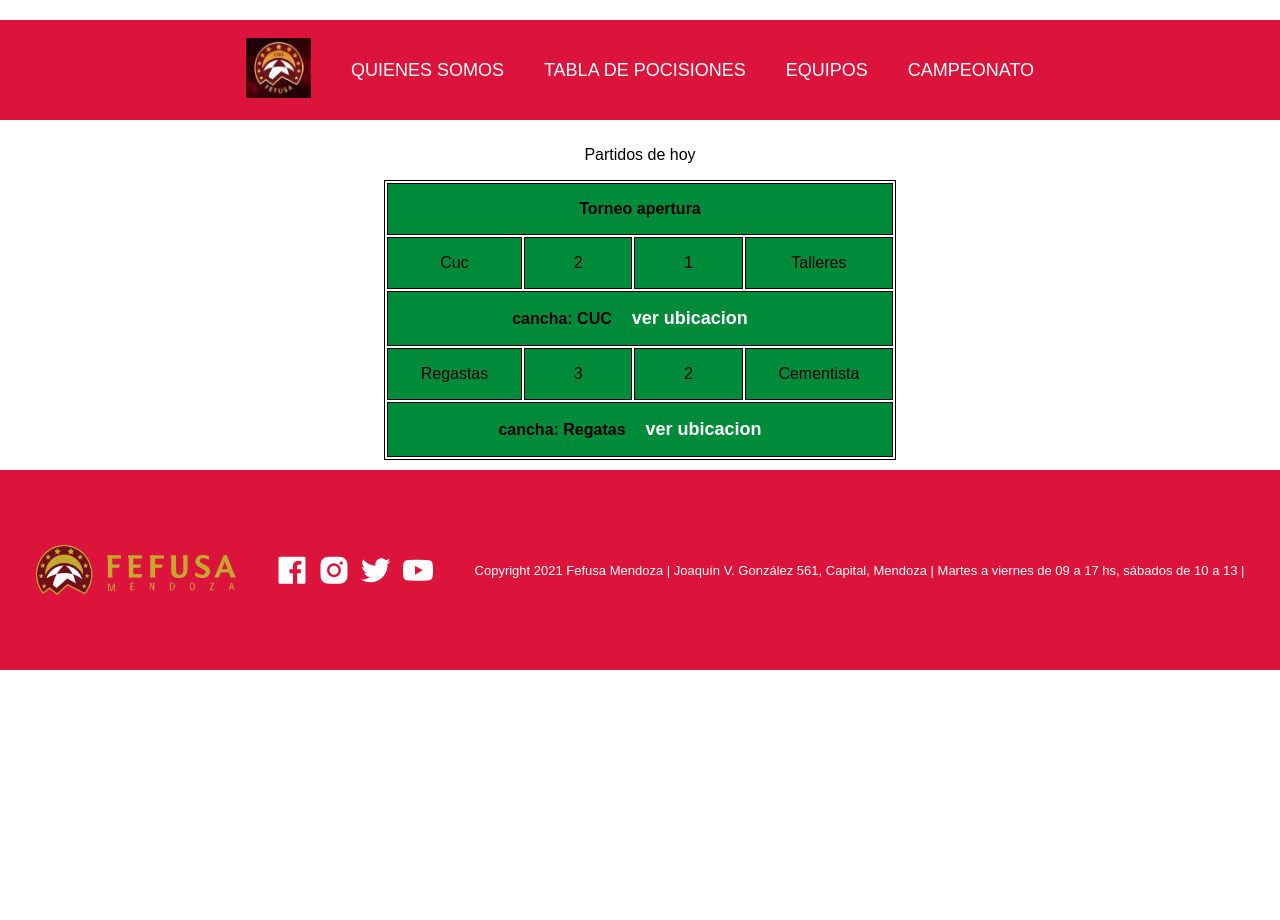
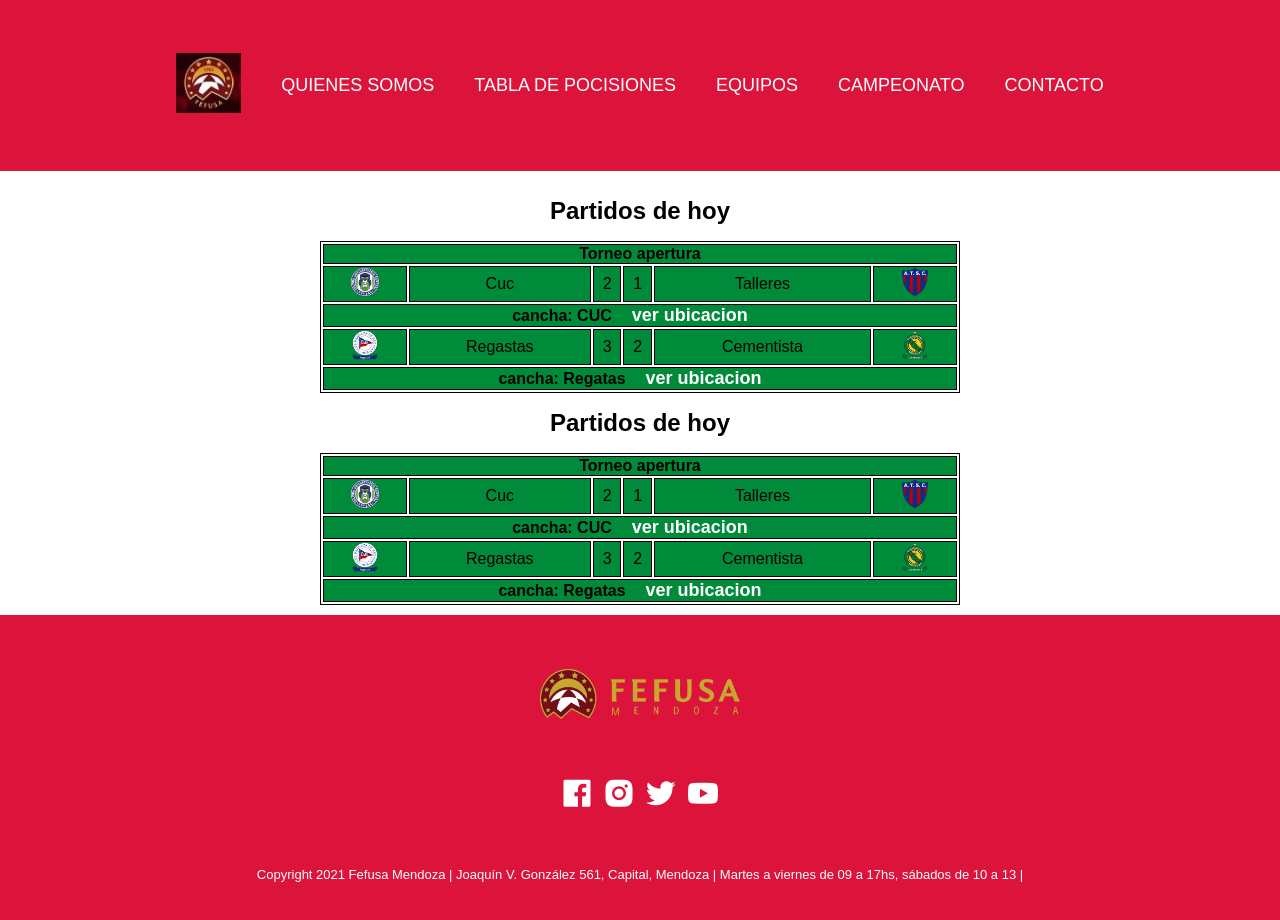
Before and after one commit to NicolasVentu/proyecto_codo_a_codo, a plain HTML site: page home.html in a window 1280 px wide. Before the commit the page ends 820 px from the top, so only its background shows below. Drawn offline with nearby package versions, Linux system fonts and the light colour scheme.

Commit message:
cambios 1

```diff
--- a/home.html
+++ b/home.html
@@ -18,33 +18,70 @@
             <a href="tabla_de_pocisiones .html">TABLA DE POCISIONES</a>
             <a href="equipos.html">EQUIPOS</a>
             <a href="campeonato.html">CAMPEONATO</a>
+            <a href="campeonato.html">CONTACTO</a>
         </div>
         <div class="contenido">
 
             <table>
-                <caption>Partidos de hoy</caption>
+                <caption>
+                    <h2>Partidos de hoy</h2>
+                </caption>
                 <tr>
-                    <th colspan="4">Torneo apertura</th>
+                    <th colspan="6">Torneo apertura</th>
                 </tr>
                 <tr>
+                    <td><img src="C.U.C.png" width="30" height="30" alt="imagen" id="cuc"></td>
                     <td>Cuc</td>
                     <td>2</td>
                     <td>1</td>
                     <td>Talleres</td>
+                    <td><img src="talleres.png" width="30" height="30" alt="imagen" id="regatas"></td>
                 </tr>
-                <th colspan="4">cancha: CUC<a href="https://maps.app.goo.gl/J2ggs2pcDeAK1MAU9" target="_blank">ver ubicacion</a></th>
+                <th colspan="6">cancha: CUC<a href="https://maps.app.goo.gl/J2ggs2pcDeAK1MAU9" target="_blank">ver
+                        ubicacion</a></th>
                 <tr>
+                    <td><img src="regatas.png" width="30" height="30" alt="imagen" id="regatas"></td>
                     <td>Regastas</td>
                     <td>3</td>
                     <td>2</td>
                     <td>Cementista</td>
+                    <td><img src="CEMENTISTA B.png" width="30" height="30" alt="imagen" id="regatas"></td>
                 </tr>
-                <th colspan="4">cancha: Regatas<a href=https://maps.app.goo.gl/GTEEHVrRydwo5LPq9 target="_blank">ver ubicacion</a></th>
+                <th colspan="6">cancha: Regatas<a href=https://maps.app.goo.gl/GTEEHVrRydwo5LPq9 target="_blank">ver
+                        ubicacion</a></th>
+            </table>
+            <table>
+                <caption>
+                    <h2>Partidos de hoy</h2>
+                </caption>
+                <tr>
+                    <th colspan="6">Torneo apertura</th>
+                </tr>
+                <tr>
+                    <td><img src="C.U.C.png" width="30" height="30" alt="imagen" id="cuc"></td>
+                    <td>Cuc</td>
+                    <td>2</td>
+                    <td>1</td>
+                    <td>Talleres</td>
+                    <td><img src="talleres.png" width="30" height="30" alt="imagen" id="regatas"></td>
+                </tr>
+                <th colspan="6">cancha: CUC<a href="https://maps.app.goo.gl/J2ggs2pcDeAK1MAU9" target="_blank">ver
+                        ubicacion</a></th>
+                <tr>
+                    <td><img src="regatas.png" width="30" height="30" alt="imagen" id="regatas"></td>
+                    <td>Regastas</td>
+                    <td>3</td>
+                    <td>2</td>
+                    <td>Cementista</td>
+                    <td><img src="CEMENTISTA B.png" width="30" height="30" alt="imagen" id="regatas"></td>
+                </tr>
+                <th colspan="6">cancha: Regatas<a href=https://maps.app.goo.gl/GTEEHVrRydwo5LPq9 target="_blank">ver
+                        ubicacion</a></th>
             </table>
         </div>
 
         <div class="footer">
-            <img src="logoFefusaNegro.png" width="200" height="50" alt="imagen" id="fefusa">
+            <img class="fefusa" src="logoFefusaNegro.png" width="200" height="50" alt="imagen" id="fefusa">
             <div class="botones">
                 <a href="https://www.facebook.com/fefusamendoza/?locale=es_LA" target="_blank"><i
                         class='bx bxl-facebook-square bx-md'></i></a>
@@ -54,11 +91,9 @@
                 <a href="https://www.youtube.com/@FEFUSATV/featured" target="_blank"><i
                         class='bx bxl-youtube bx-md'></i></a>
             </div>
-            <div class="copy">
-                <p>Copyright 2021 Fefusa Mendoza | Joaquín V. González 561, Capital, Mendoza | Martes a viernes de 09 a
-                    17
-                    hs, sábados de 10 a 13 |</p>
-            </div>
+            <p>Copyright 2021 Fefusa Mendoza | Joaquín V. González 561, Capital, Mendoza | Martes a viernes de 09 a
+                17hs, sábados de 10 a 13 |</p>
+
         </div>
     </div>
 
--- a/main.css
+++ b/main.css
@@ -3,7 +3,7 @@
   padding: 0;
   box-sizing: border-box;
 }
-html{
+html {
   height: 100%;
 }
 
@@ -16,26 +16,29 @@ body {
 .contenedor {
   display: grid;
   grid-gap: 10px;
-  margin: 20px auto;
+  /*margin: 20px auto;*/
+  grid-template-rows: 20% auto 20rem;
   grid-template-areas:
-    "header"
-    "contenido"
-    " footer"
+    "header header header"
+    "contenido contenido contenido"
+    " footer footer footer";
 }
-
 
 .contenido {
   grid-area: contenido;
   display: flex;
   flex-wrap: wrap;
   justify-content: center;
+ flex-direction: column;
+ align-items: center;
 }
+
 .header {
   grid-area: header;
   display: flex;
   flex-wrap: wrap;
-  justify-content:center;
-  align-items:center;
+  justify-content: center;
+  align-items: center;
   background-color: crimson;
 }
 
@@ -50,44 +53,64 @@ a {
   grid-area: footer;
   display: flex;
   flex-wrap: wrap;
+  flex-direction: column;
   justify-content: space-evenly;
   align-content: space-around;
   align-items: center;
   background-color: crimson;
   color: white;
   font-size: small;
+
 }
 
 .botones {
   display: flex;
   justify-content: center;
+  justify-self: center;
 }
 .botones a {
   padding: 3px 3px 0;
 }
 
 table {
-  width: 40%;
+  width: 50%;
   border: 1px solid #000;
 }
-th, td {
+th,
+td {
   background-color: rgb(0, 139, 58);
-  width: 15%;
-  max-height: 15%;
+  max-width: 10%;
   text-align: center;
-  vertical-align: top;
+  vertical-align: middle;
   border: 1px solid #000;
   border-collapse: collapse;
   padding: 1rem;
   caption-side: bottom;
+  padding: 0%;
+}
+.img {
+  padding: 0%;
 }
 
 caption {
   padding: 1rem;
 }
 
+@media (max-width: 480px) {
+  .contenedor {
+    flex-direction: column;
+    flex-basis: 100%;
+  }
+}
 
-@media(min-width:600px) {
+@media (max-width: 960px) {
+  .contenedor {
+    flex-direction: column;
+    flex-basis: 100%;
+  }
+}
+
+/* @media(max-width:600px) {
 .contenedor{
  grid-template-columns: 200px auto;
  grid-template-rows: 100px auto 200px;
@@ -97,13 +120,15 @@ caption {
 "footer footer";
 }
 }
-@media(min-width:900px) {
+
+
+@media(max-width:900px) {
   .contenedor{
-   /* grid-template-columns: 200px auto;
-   grid-template-rows: 100px auto 200px; */
+  grid-template-columns: 200px auto;
+   grid-template-rows: 100px auto 200px;
    grid-template-areas:
-   "header header header" 100px
-  "contenido contenido contenido"200px
-  "footer footer footer" 100px/200px auto;
+   "header header header"
+  "contenido contenido contenido"
+  "footer footer footer"
   }
-  }
+  } */
```
Also changed, not shown: C.U.C.png (added), CEMENTISTA B.png (added), regatas.png (added), talleres.png (added).
